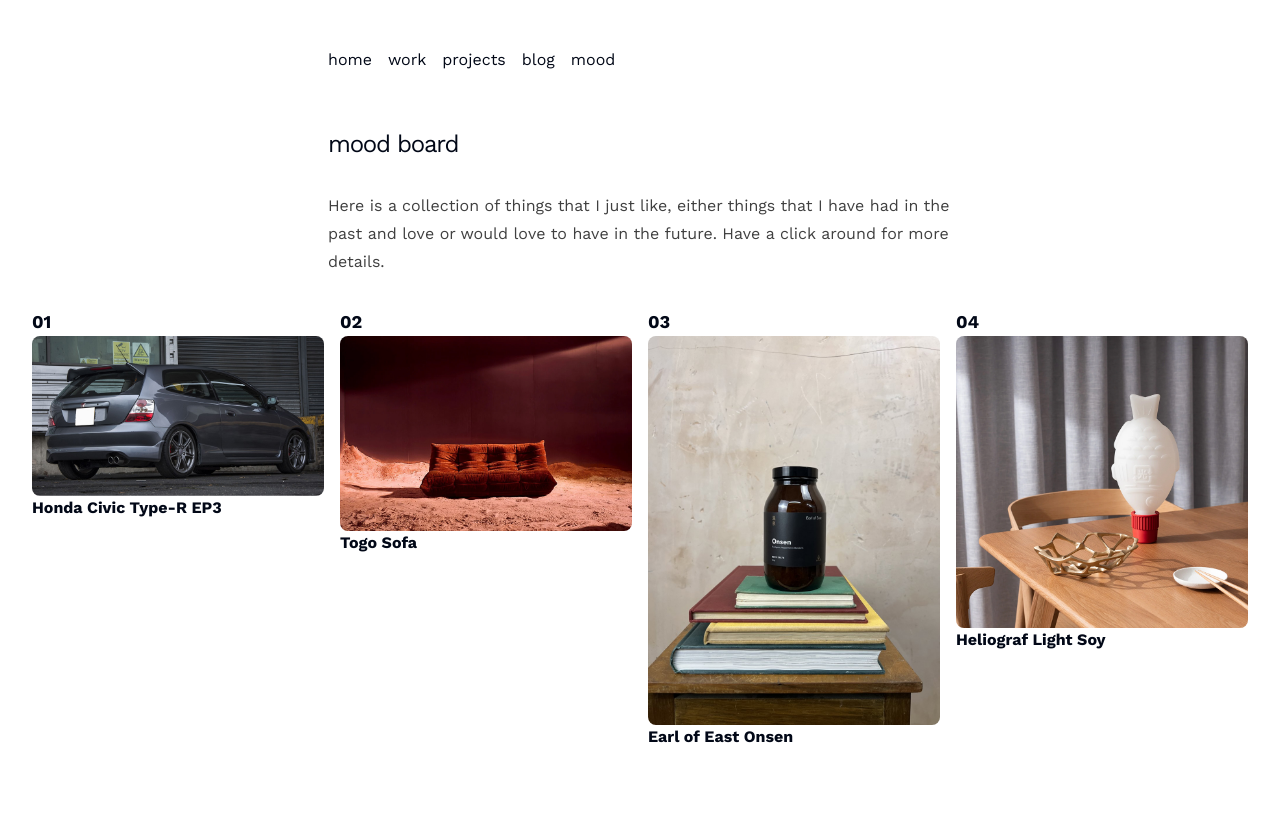
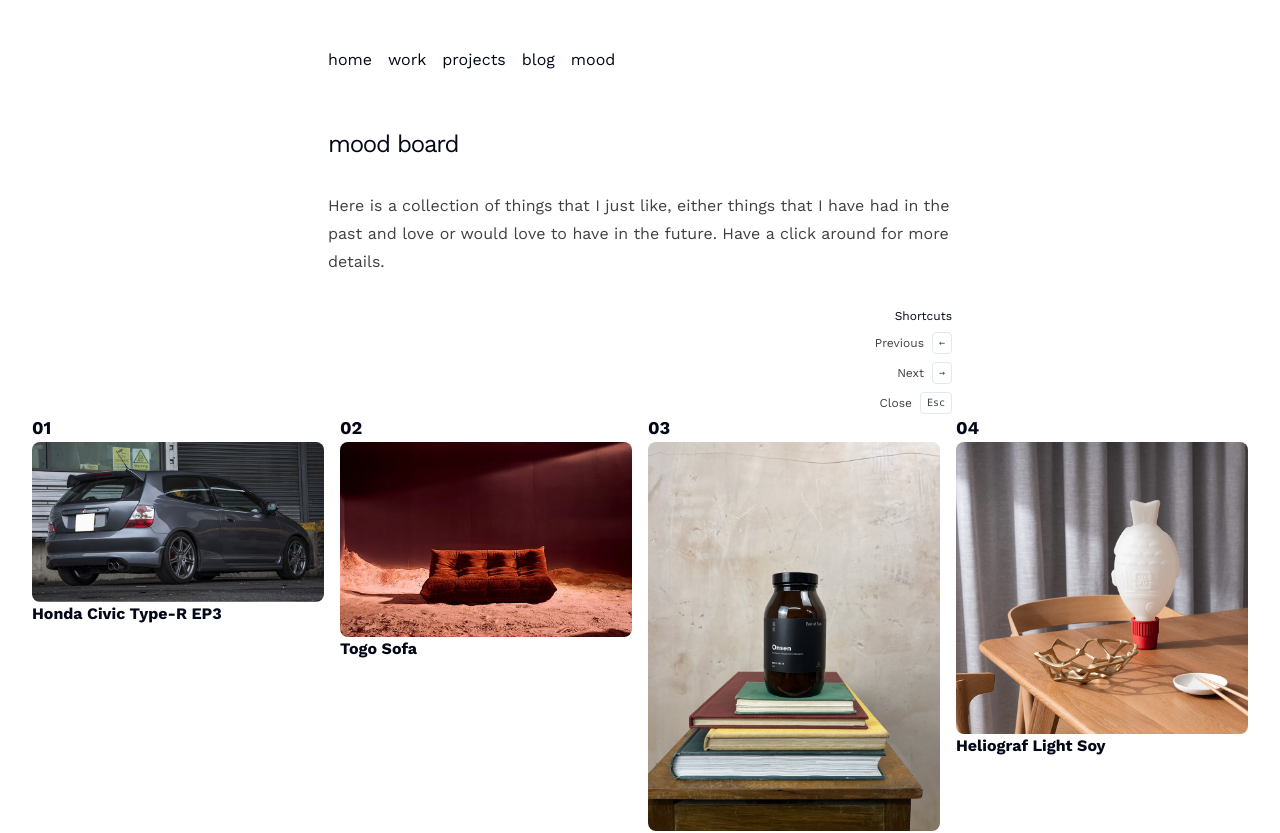
Before and after one commit to danbillson/danbillson.com, a Next.js app: page /mood in a window 1280 px wide. Shown: the top 833 px of the page. Built offline with nearby package versions, Linux system fonts and the light colour scheme.

Commit message:
feat: add keyboard shortcuts

```diff
--- a/components/mood-board.tsx
+++ b/components/mood-board.tsx
@@ -1,6 +1,7 @@
 "use client";
 
-import { motion, AnimatePresence } from "motion/react";
+import { Kbd } from "./ui/kbd";
+import { AnimatePresence, motion } from "motion/react";
 import Image from "next/image";
 import { useEffect, useRef, useState } from "react";
 import { useOnClickOutside } from "usehooks-ts";
@@ -9,18 +10,51 @@
   const [selectedMoodIndex, setSelectedMoodIndex] = useState<number | null>(
     null,
   );
+  const [lastMoodIndex, setLastMoodIndex] = useState<number | null>(null);
   const ref = useRef<HTMLDivElement>(null);
-  useOnClickOutside(ref, () => setSelectedMoodIndex(null));
+
+  function closeModal() {
+    setSelectedMoodIndex(null);
+  }
+
+  function previousMood() {
+    if (selectedMoodIndex === null) {
+      setSelectedMoodIndex(lastMoodIndex ?? moods.length - 1);
+      return;
+    }
+    setSelectedMoodIndex(selectedMoodIndex - 1);
+  }
+
+  function nextMood() {
+    if (selectedMoodIndex === null) {
+      setSelectedMoodIndex(lastMoodIndex ?? 0);
+      return;
+    }
+    setSelectedMoodIndex(selectedMoodIndex + 1);
+  }
+
+  useOnClickOutside(ref, closeModal);
   useEffect(() => {
     function onKeyDown(event: KeyboardEvent) {
       if (event.key === "Escape") {
-        setSelectedMoodIndex(null);
+        closeModal();
+      }
+      if (event.key === "ArrowLeft") {
+        previousMood();
+      }
+      if (event.key === "ArrowRight") {
+        nextMood();
       }
     }
 
     window.addEventListener("keydown", onKeyDown);
     return () => window.removeEventListener("keydown", onKeyDown);
-  }, []);
+  }, [selectedMoodIndex]);
+  useEffect(() => {
+    if (selectedMoodIndex !== null) {
+      setLastMoodIndex(selectedMoodIndex);
+    }
+  }, [selectedMoodIndex]);
 
   const selectedMood =
     selectedMoodIndex !== null ? moods[selectedMoodIndex] : null;
@@ -30,7 +64,7 @@
       <AnimatePresence>
         {selectedMood && (
           <motion.div
-            className="fixed inset-0 grid place-items-center w-screen h-screen bg-black/50 z-10 backdrop-blur-sm"
+            className="fixed inset-0 w-screen h-screen bg-black/50 z-10 backdrop-blur-sm"
             initial={{ opacity: 0 }}
             animate={{ opacity: 1 }}
             exit={{ opacity: 0 }}
@@ -41,6 +75,7 @@
         {selectedMood && (
           <div className="fixed inset-0 grid place-items-center p-8 w-screen h-screen z-50">
             <motion.div
+              key={selectedMood.title}
               ref={ref}
               layoutId={`mood-container-${selectedMood.title}`}
               className="p-4 rounded-lg bg-background shadow-lg max-w-[632px] max-h-[75vh] overflow-y-auto"
@@ -87,6 +122,22 @@
           </div>
         )}
       </AnimatePresence>
+
+      <div className="w-full max-w-2xl mx-auto  px-6">
+        <div className="flex flex-col items-end gap-2 text-xs text-muted-foreground">
+          <p className="text-foreground">Shortcuts</p>
+          <span className="flex items-center gap-2" onClick={previousMood}>
+            Previous <Kbd>←</Kbd>
+          </span>
+          <span className="flex items-center gap-2" onClick={nextMood}>
+            Next <Kbd>→</Kbd>
+          </span>
+          <span className="flex items-center gap-2" onClick={closeModal}>
+            Close <Kbd>Esc</Kbd>
+          </span>
+        </div>
+      </div>
+
       <ol className="w-full max-w-[100rem] grid grid-cols-1 sm:grid-cols-2 md:grid-cols-3 gap-4 xl:grid-cols-4 sm:gap-y-20 md:gap-y-32 xl:gap-y-40 mx-auto">
         {moods.map((mood, index) => (
           <motion.li
--- /dev/null
+++ b/components/ui/kbd.tsx
@@ -0,0 +1,49 @@
+import { cn } from "@/lib/utils";
+import { type ComponentProps, Fragment, type ReactNode } from "react";
+import type { Key } from "ts-key-enum";
+
+const DefaultKbdSeparator = ({
+  className,
+  children = "+",
+  ...props
+}: ComponentProps<"span">) => (
+  <span className={cn("text-muted-foreground/50", className)} {...props}>
+    {children}
+  </span>
+);
+
+export type KbdProps = ComponentProps<"span"> & {
+  separator?: ReactNode;
+};
+
+export const Kbd = ({
+  className,
+  separator = <DefaultKbdSeparator />,
+  children,
+  ...props
+}: KbdProps) => (
+  <span
+    className={cn(
+      "inline-flex select-none items-center gap-1 rounded border px-1.5 align-middle font-medium font-mono text-[10px] text-muted-foreground leading-loose",
+      className,
+    )}
+    {...props}
+  >
+    {Array.isArray(children)
+      ? children.map((child, index) => (
+          <Fragment key={index}>
+            {child}
+            {index < children.length - 1 && separator}
+          </Fragment>
+        ))
+      : children}
+  </span>
+);
+
+export type KbdKeyProps = Omit<ComponentProps<"kbd">, "aria-label"> & {
+  "aria-label"?: keyof typeof Key | (string & {});
+};
+
+export const KbdKey = ({ className, ...props }: KbdKeyProps) => (
+  <kbd {...props} />
+);
--- a/package.json
+++ b/package.json
@@ -26,6 +26,7 @@
     "simple-icons": "^12.2.0",
     "tailwind-merge": "^2.3.0",
     "tailwindcss-animate": "^1.0.7",
+    "ts-key-enum": "^3.0.13",
     "usehooks-ts": "^3.1.1"
   },
   "devDependencies": {
```
Also changed, not shown: 2 other files (tests, documents, lock files or other folders).
